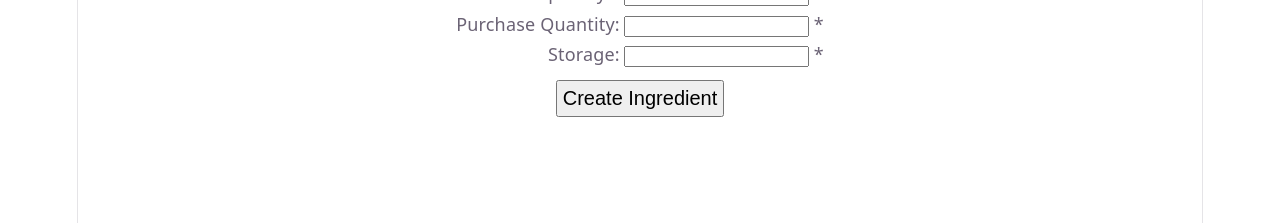
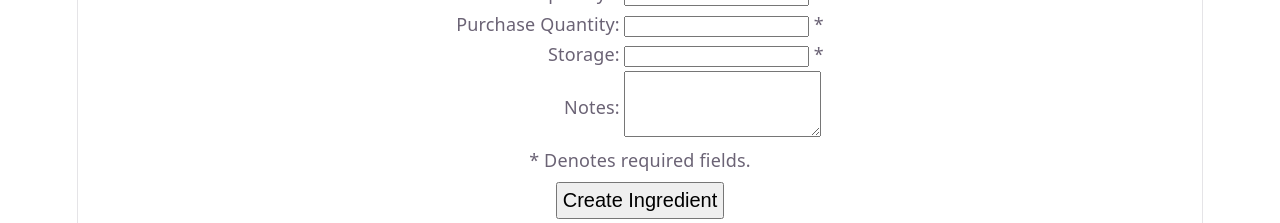
Before and after one commit to moaatt2/food_manager, a React (Vite) app in the folder front-end/: page / in a window 1280 px wide. Shown: the part 344-567 px from the top of the page. Built offline with nearby package versions, Linux system fonts and the light colour scheme; no server answers.

Commit message:
Add initial message and add optional note entry.

```diff
--- a/front-end/src/main.tsx
+++ b/front-end/src/main.tsx
@@ -210,7 +210,7 @@ function MealSearchComponent() {
 
 
 function IngredientCreateComponent() {
-  const [message, setMessage] = useState<string>("");
+  const [message, setMessage] = useState<string>("* Denotes required fields.");
 
   function createIngredient(e: React.SubmitEvent<HTMLFormElement>) {
     e.preventDefault();
@@ -237,17 +237,24 @@ function IngredientCreateComponent() {
 
     // Create Ingredient Record
     if (message.length == 0) {
+
+      let body: {[k: string]: any} = {
+        name: formData.get("name"),
+        keeps_days: formData.get("keeps_days"),
+        purchase_qty: formData.get("purchase_qty"),
+        storage: formData.get("storage"),
+      }
+
+      if (formData.get("note")) {
+        body.note = formData.get("note");
+      }
+
       fetch(`http://${API_ADDRESS}:${API_PORT}/v1/ingredient`, {
         method: "Post",
         headers: {
           "Content-Type": "Application/JSON",
         },
-        body: JSON.stringify({
-          name: formData.get("name"),
-          keeps_days: formData.get("keeps_days"),
-          purchase_qty: formData.get("purchase_qty"),
-          storage: formData.get("storage"),
-        }),
+        body: JSON.stringify(body),
       })
       .then(response => response.json())
       .then(response => setMessage(`Sucessfully created ingredient ${response.ingredient.name} with ID ${response.ingredient.id}.`))
@@ -304,6 +311,16 @@ function IngredientCreateComponent() {
               </td>
             </tr>
 
+            {/* Note */}
+            <tr id="ingredient_create_note_row">
+              <td className='label'>
+                <label>Notes:</label>
+              </td>
+              <td className='input'>
+                <textarea name="note" id="note" cols={22} rows={4}></textarea>
+              </td>
+            </tr>
+
             <tr>
               <td colSpan={2}>
                 <p style={{whiteSpace: 'pre-line'}}>{message}</p>
```
